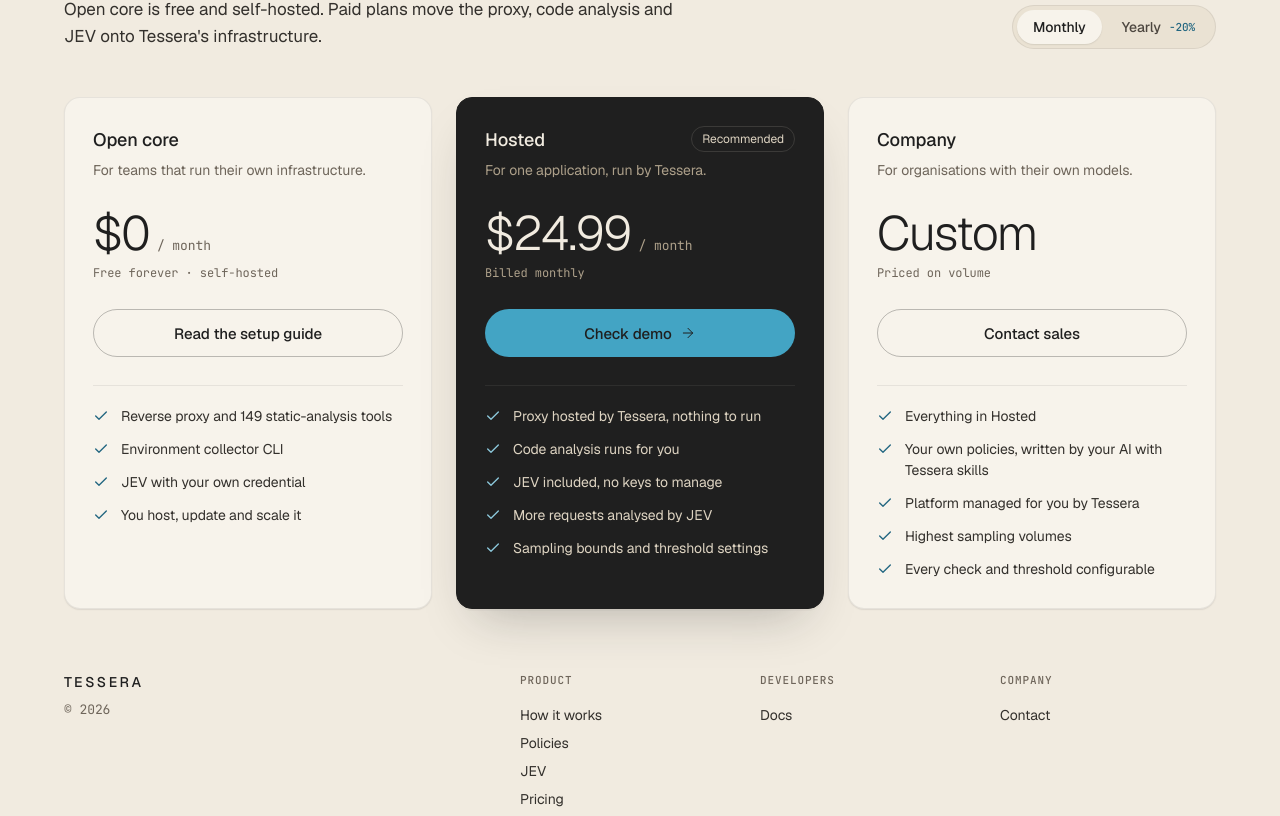
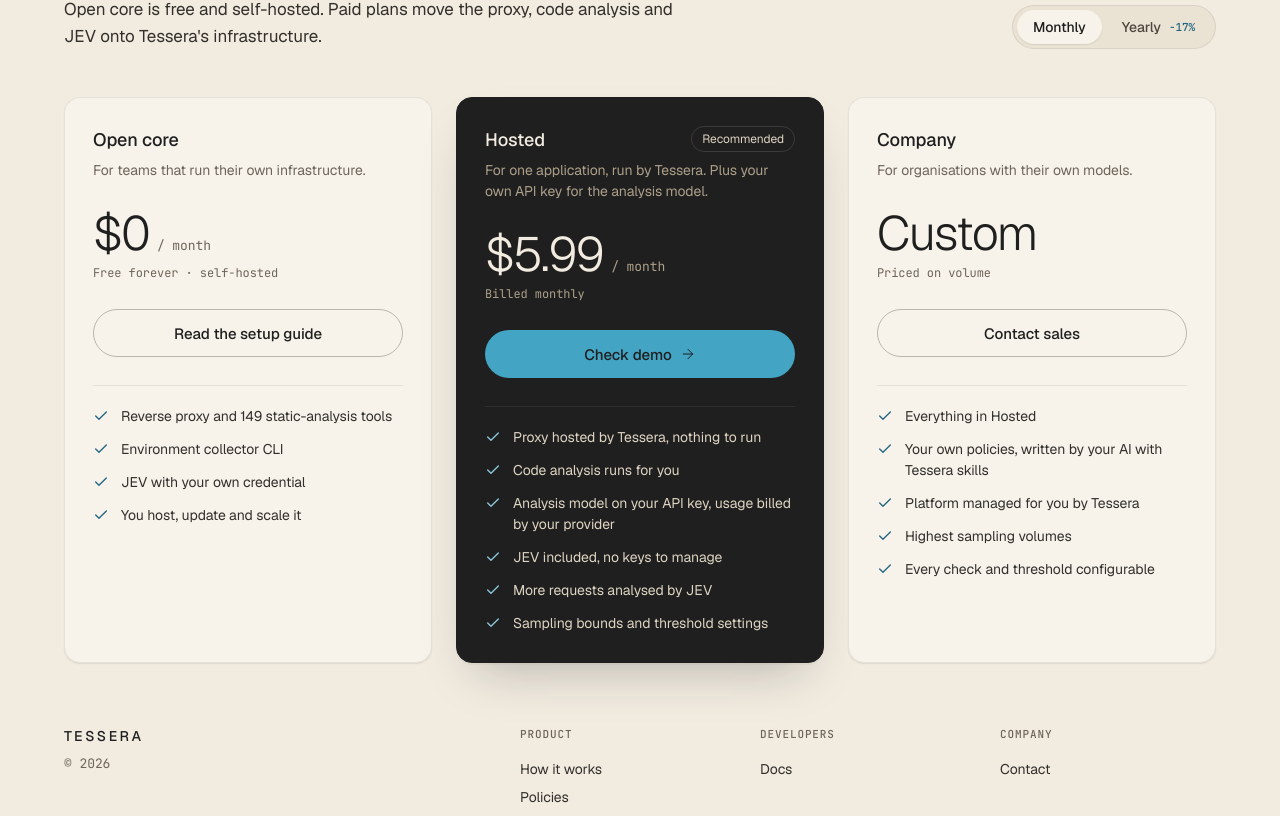
Before and after one commit to TegesSzmegesProxy/landing, a React (Vite) app: page /api/avatar in a window 1280 px wide. Shown: the part 9317-10133 px from the top of the page. Built offline with nearby package versions, Linux system fonts and the light colour scheme.

Commit message:
added favico, updated pricing section

```diff
--- a/index.html
+++ b/index.html
@@ -7,7 +7,7 @@
     <link rel="preload" href="/fonts/Geist-300.woff2" as="font" type="font/woff2" crossorigin />
     <link rel="preload" href="/fonts/Geist-400.woff2" as="font" type="font/woff2" crossorigin />
     <link rel="preload" href="/fonts/JetBrainsMono-400.woff2" as="font" type="font/woff2" crossorigin />
-    <link rel="icon" href="data:," />
+    <link rel="icon" href="/favicon.ico" sizes="16x16 32x32 48x48" />
     <title>Tessera</title>
   </head>
   <body>
--- a/src/data/content.ts
+++ b/src/data/content.ts
@@ -178,15 +178,16 @@
     },
     {
       name: 'Hosted',
-      blurb: 'For one application, run by Tessera.',
+      blurb: 'For one application, run by Tessera. Plus your own API key for the analysis model.',
       // ponytail: yearly rate is a placeholder (two months free) — set the real one
-      price: { monthly: 24.99, yearly: 19.99 },
+      price: { monthly: 5.99, yearly: 4.99 },
       cta: 'Check demo',
       deploy: true,
       featured: true,
       features: [
         'Proxy hosted by Tessera, nothing to run',
         'Code analysis runs for you',
+        'Analysis model on your API key, usage billed by your provider',
         'JEV included, no keys to manage',
         'More requests analysed by JEV',
         'Sampling bounds and threshold settings',
--- a/src/types/index.ts
+++ b/src/types/index.ts
@@ -69,7 +69,7 @@
   /** replaces the billing line when the price does not depend on the period */
   note?: string;
   cta: string;
-  /** opens the Deploy dialog */
+  /** links to the dashboard */
   deploy?: boolean;
   featured?: boolean;
   features: string[];
```
Also changed, not shown: 5 other files (tests, documents, lock files or other folders).
